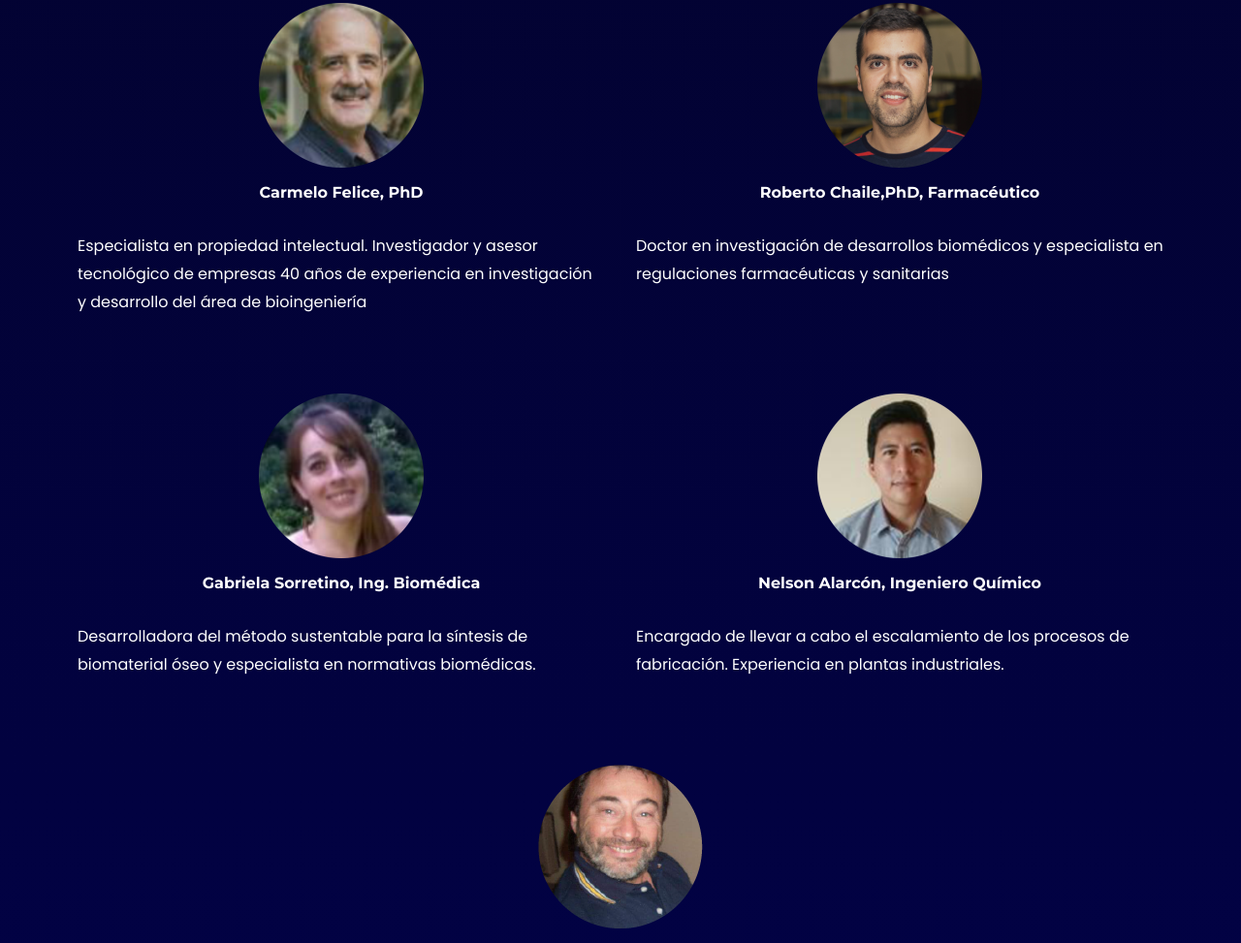
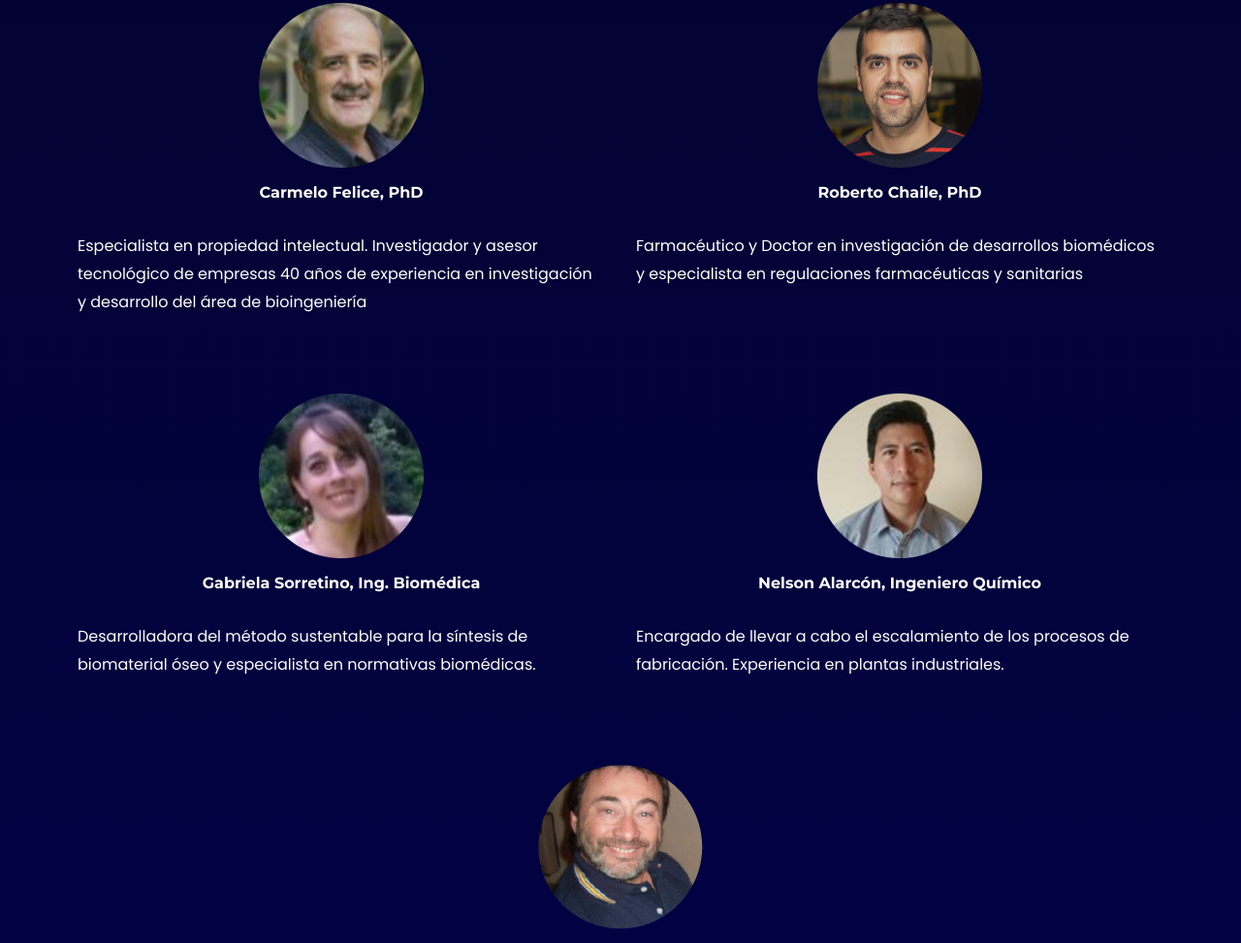
Before and after one commit to rechaile/texossweb, a plain HTML site: page index.html in a window 1280 px wide. Shown: the part 1437-2410 px from the top of the page at 97% size. Drawn offline with nearby package versions, Linux system fonts and the light colour scheme; animation ran at ten frames a second.

Commit message:
Update index.html

```diff
--- a/index.html
+++ b/index.html
@@ -109,8 +109,8 @@
                             </div>
                             <div class="content__text wow animate__animated animate__fadeInRight container__col-12 container__col-md-6 team-pics">
                                 <img src="Multimedia/pic-roberto.png" alt="foto roberto chaile">
-                                <h4>Roberto Chaile,PhD, Farmacéutico</h4>
-                                <p>Doctor en investigación de desarrollos biomédicos y especialista en regulaciones farmacéuticas y sanitarias</p>
+                                <h4>Roberto Chaile, PhD</h4>
+                                <p>Farmacéutico y Doctor en investigación de desarrollos biomédicos y especialista en regulaciones farmacéuticas y sanitarias</p>
                             </div>
                             <div class="content__text wow animate__animated animate__fadeInLeft container__col-12 container__col-md-6 team-pics">
                                 <img src="Multimedia/pic-gabriela.png" alt="foto gabriela sorrentino">
```
